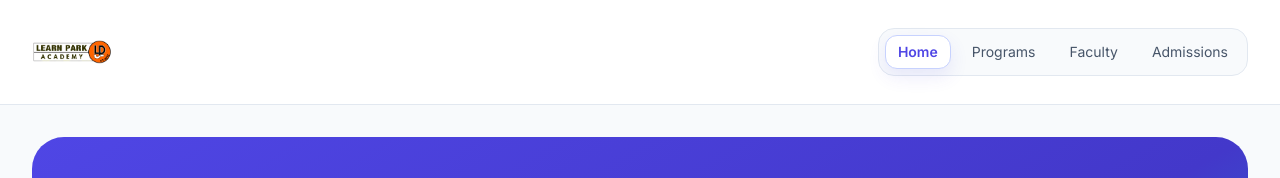
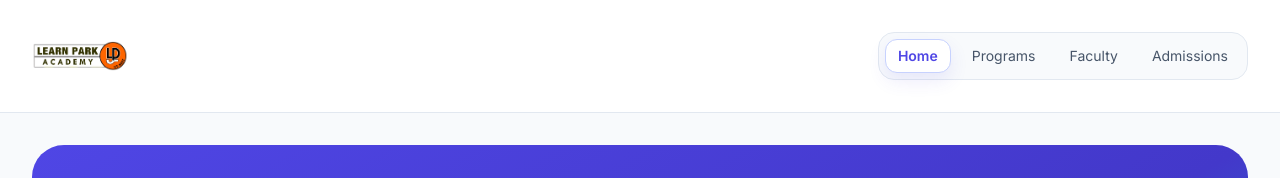
Before and after one commit to Subashav/learnpark, a React (Vite) app: page / in a window 1280 px wide. Shown: the top 178 px of the page. Built offline with nearby package versions, Linux system fonts and the light colour scheme.

Commit message:
style: increase logo size and reduce nav bar height

```diff
--- a/src/components/SiteLayout.jsx
+++ b/src/components/SiteLayout.jsx
@@ -48,12 +48,12 @@ export default function SiteLayout() {
   return (
     <div className="relative min-h-screen bg-[#F8FAFC] text-[#0F172A]">
       <header className="sticky top-0 z-30 border-b border-[#E2E8F0] bg-white/90 backdrop-blur-md">
-        <div className="mx-auto flex w-full max-w-[1380px] items-center justify-between px-4 py-2.5 sm:px-5 sm:py-3 lg:px-6 xl:px-8">
+        <div className="mx-auto flex w-full max-w-[1380px] items-center justify-between px-4 py-1.5 sm:px-5 sm:py-2 lg:px-6 xl:px-8">
           <NavLink to="/" className="inline-flex items-center">
             <img
               src={logoImage}
               alt="LearnPark NEET Academy"
-              className="h-12 w-12 object-contain sm:h-16 sm:w-16 md:h-20 md:w-20"
+              className="h-16 w-16 object-contain sm:h-20 sm:w-20 md:h-24 md:w-24"
             />
           </NavLink>
 
```
